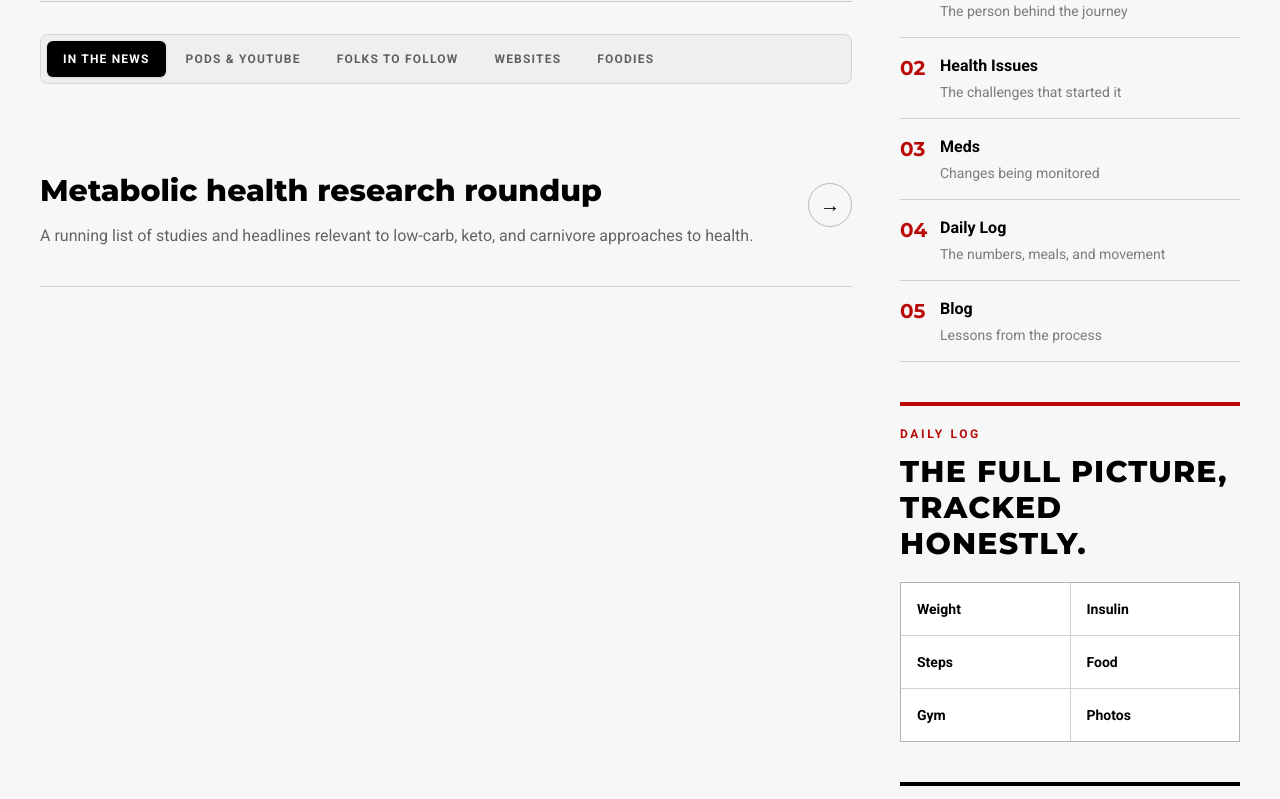
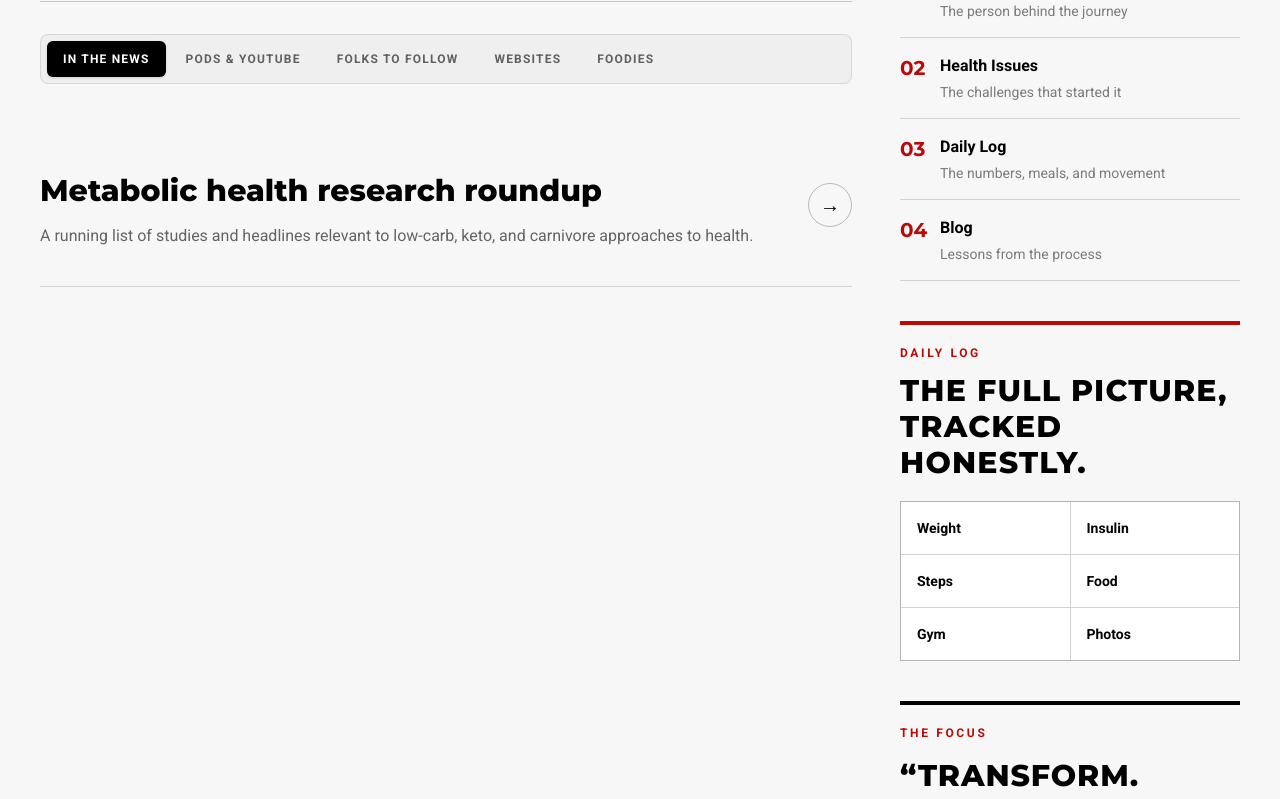
Before and after one commit to couchmanrick-wq/ketovorecanada, a Next.js app: page / in a window 1280 px wide. Shown: the part 920-1719 px from the top of the page. Built offline with nearby package versions, Linux system fonts and the light colour scheme.

Commit message:
Remove Meds entry from journey list and footer
Co-Authored-By: Claude Sonnet 5 <noreply@anthropic.com>

```diff
--- a/app/page.tsx
+++ b/app/page.tsx
@@ -69,7 +69,6 @@ const tabs = [
 const journey = [
   { title: "About Rick", detail: "The person behind the journey" },
   { title: "Health Issues", detail: "The challenges that started it" },
-  { title: "Meds", detail: "Changes being monitored" },
   { title: "Daily Log", detail: "The numbers, meals, and movement" },
   { title: "Blog", detail: "Lessons from the process" },
 ];
@@ -89,7 +88,7 @@ const updates = [
 
 const footerLinks = [
   { title: "Explore", links: ["What is Ketovore", "Resources", "Latest updates", "Recipes"] },
-  { title: "Rick's Journey", links: ["About Rick", "Health issues", "Meds", "Daily log"] },
+  { title: "Rick's Journey", links: ["About Rick", "Health issues", "Daily log"] },
   { title: "Connect", links: ["Newsletter", "YouTube", "Podcasts", "Email"] },
 ];
 
```
